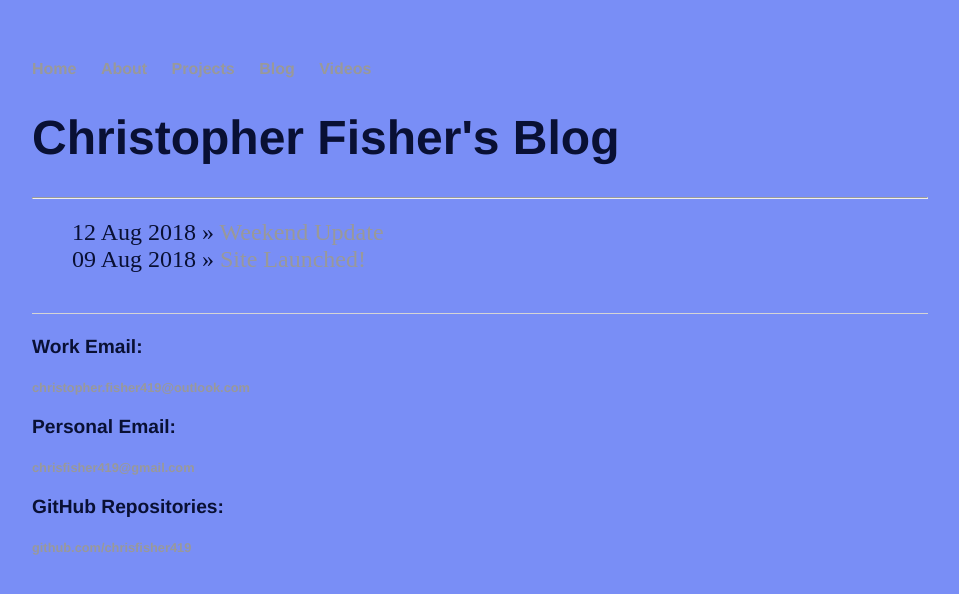
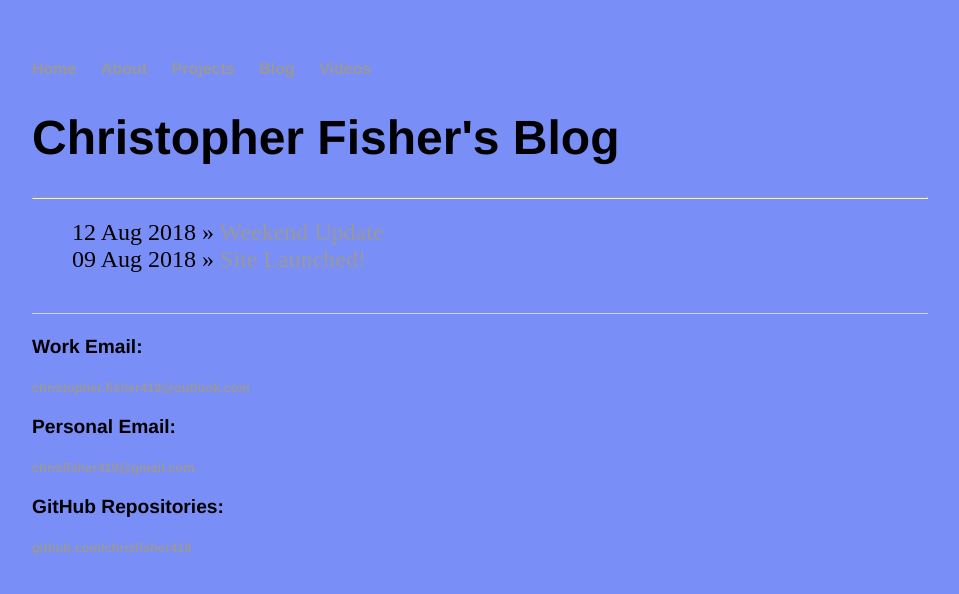
Before and after one commit to chrisfisher419/chrisfisher419.github.io, a Jekyll site: the page built from blog/index.html, in a window 1280 px wide. Shown: the top 594 px of the page, without its empty margins (160-1119 px from the left). Built offline with Jekyll 4.4.1, drawn with Linux system fonts in a browser that asks for light colours.

Commit message:
Update main.css

```diff
--- a/css/main.css
+++ b/css/main.css
@@ -24,27 +24,27 @@ a:hover {
 h1 {
     font-size: 3em;
     font-family:'Helvetica', 'Arial', 'Sans-Serif';
-    color: #091034;
+    color: black;
 
 }
 p {
     font-size: 1.5em;
     line-height: 1.4em;
-    color: #091034;
+    color: black;
 }
 footer {
     border-top: 1px solid #d5d5d5;
     font-size: .8em;
-    color: #091034;
+    color: black;
 }
 
 ul.posts {
     margin: 20px auto 40px;
     font-size: 1.5em;
-    color: #091034;
+    color: black;
 }
 
 ul.posts li {
     list-style: none;
-    color:#091034;
+    color: black;
 }
```
